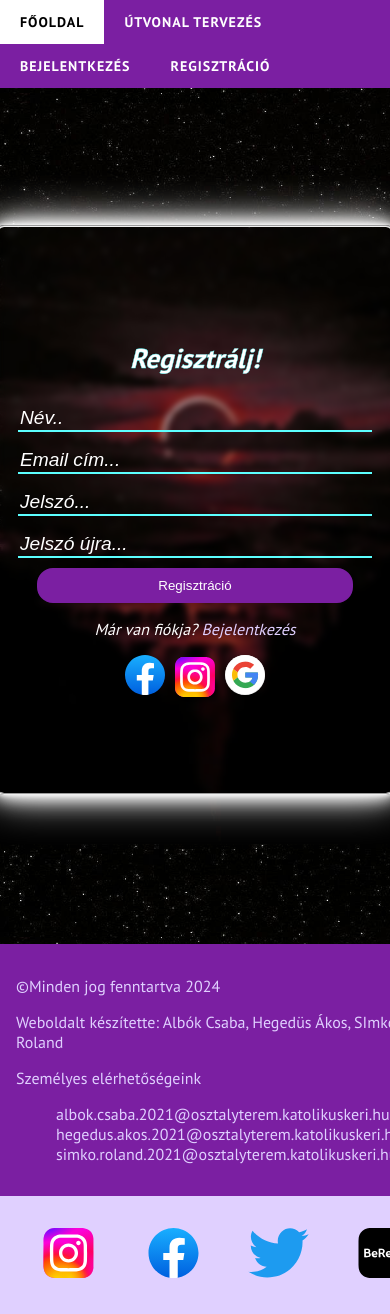
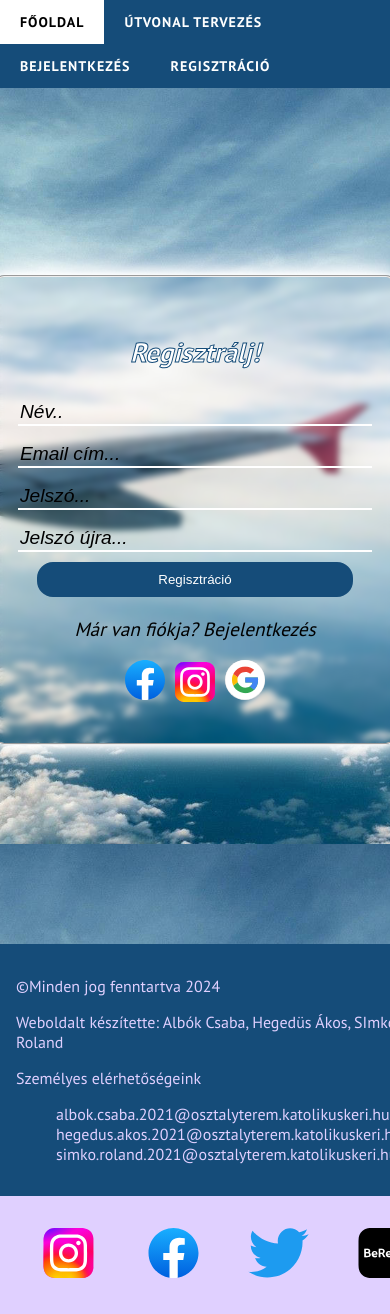
Before and after one commit to Cs4byk4hh/Utazasi-Iroda, a PHP site: page /regisztracio.html in a window 390 px wide; the page is wider, and only the part inside the window is pictured. Run offline with PHP 8.4, Linux system fonts and the light colour scheme.

Commit message:
Add files via upload

```diff
--- a/Utazasi-Iroda/UtazásiIroda/connect.php
+++ b/Utazasi-Iroda/UtazásiIroda/connect.php
@@ -10,7 +10,7 @@
         die('Connection Failed : '. $conn->connect_error);
     }
     else {
-        $stmt = $conn->prepare("insert into regisztraciotest(name, email, password, passwordagain) values(?, ?, ?, ?)");
+        $stmt = $conn->prepare("insert into registrationtest1(name, email, password, passwordagain) values(?, ?, ?, ?)");
         $stmt->bind_param("ssss", $name, $email, $password, $passwordagain);
         $stmt->execute();
         echo"Registration succesful!";
--- a/Utazasi-Iroda/UtazásiIroda/login.html
+++ b/Utazasi-Iroda/UtazásiIroda/login.html
@@ -28,7 +28,7 @@
         <main>
             <div class="box">
                 <div class="content">
-                    <form action="connect.php" method="get">
+                    <form action="login.html" method="get">
                         <fieldset>
                             <h2>Jelentkezz be!</h2>
                             <label for="username">
--- a/Utazasi-Iroda/UtazásiIroda/regisztracio.html
+++ b/Utazasi-Iroda/UtazásiIroda/regisztracio.html
@@ -13,14 +13,7 @@
             background-size: cover;
             background-attachment: fixed;
         }
-        @media (max-width: 600px) {
-            body {
-            background-image: url(Images/telefonbg.jpg);
-            background-repeat: no-repeat;
-            background-size: cover;
-            background-attachment: fixed;
-            }
-        }
+
     </style>
 </head>
 <body>
--- a/Utazasi-Iroda/UtazásiIroda/script.js
+++ b/Utazasi-Iroda/UtazásiIroda/script.js
@@ -0,0 +1,29 @@
+function from_country_search() {
+    let input = document.getElementById('from_searchbar').value
+    input = input.toLowerCase();
+    let x = document.getElementsByClassName('from_countries');
+
+    for (i = 0; i < x.length; i++) {
+      if (!x[i].innerHTML.toLowerCase().includes(input)) {
+        x[i].style.display = "none";
+      }
+      else {
+        x[i].style.display = "list-item";
+      }
+    }
+};
+
+function to_country_search() {
+    let input = document.getElementById('to_searchbar').value
+    input = input.toLowerCase();
+    let x = document.getElementsByClassName('to_countries');
+
+    for (i = 0; i < x.length; i++) {
+      if (!x[i].innerHTML.toLowerCase().includes(input)) {
+        x[i].style.display = "none";
+      }
+      else {
+        x[i].style.display = "list-item";
+      }
+    }
+};
--- a/Utazasi-Iroda/UtazásiIroda/style.css
+++ b/Utazasi-Iroda/UtazásiIroda/style.css
@@ -4,6 +4,8 @@
     --lightpurple: #e0d0ff;
     --white: #ffffff;
     --aqua: #5CFFFF;
+    --darkblue: #154c79;
+    --black: #000;
 }
 
 body {
@@ -13,7 +15,7 @@ body {
     font-family: 'PT Sans';
 }
 #cssmenu {
-  background: var(--violet);
+  background: var(--darkblue);
   margin: 0;
   width: auto;
   padding: 0;
@@ -443,7 +445,7 @@ ol, li {
   font-style: italic;
   font-size: 1.7rem;
   color: var(--white);
-  -webkit-text-stroke: 0.4px var(--aqua);
+  -webkit-text-stroke: 1px var(--darkblue);
 }
 .content fieldset label {
   display: flex;
@@ -459,11 +461,11 @@ ol, li {
   background-color: inherit;
   font-style: italic;
   font-size: 1.2rem;
-  border-bottom: 2px solid var(--aqua);
+  border-bottom: 2px solid var(--white);
   color: var(--lightpurple);
 }
 .content fieldset label > input::placeholder {
-  color: var(--white)
+  color: var(--black);
 }
 .content fieldset label > input:focus {
   outline: none;
@@ -474,8 +476,8 @@ form fieldset .center {
 }
 form fieldset .center > button {
   margin-top: 0.4vw;
-  border: 2px solid var(--violet);
-  background-color: var(--violet);
+  border: 2px solid var(--darkblue);
+  background-color: var(--darkblue);
   color: var(--white);
   border-radius: 1rem;
   padding: 0.5rem;
@@ -518,14 +520,20 @@ form fieldset .flex-container .center > img,
 form fieldset .flex-container .right > img {
   width: 40px;
 }
-form fieldset p {
-  color: var(--white);
+form fieldset p:first-of-type {
+  color: var(--darkblue);
   text-align: center;
   font-style: italic;
 }
+form fieldset p:last-of-type {
+  text-align: center;
+  font-style: italic;
+  color: var(--fekete);
+  font-size: 1.2rem;
+}
 form fieldset a {
   text-decoration: none;
-  color: var(--lightpurple);
+  color: var(--sotetkek);
 }
 footer {
     height: 150px;
@@ -536,7 +544,7 @@ footer .left {
     grid-column: 1 / 2;
     grid-row: 1 / 1;
     width: auto;
-    background: var(--violet);
+    background: var(--darkblue);
     color: var(--lightpurple);
     padding: 1rem;
 }
@@ -558,7 +566,7 @@ footer .right .flex-container p > a > img {
     height: 50px;
 }
 
-@media (max-width: 724px) {
+@media (max-width: 768px) {
     footer .left {
         grid-row: 1 / 1;
         grid-column: 1 / 1;
@@ -567,4 +575,39 @@ footer .right .flex-container p > a > img {
         grid-row: 2 / 2;
         grid-column: 1 / 1;
     }
+    .content fieldset {
+      height: 450px;
+    }
 }
+@media (max-width: 600px) {
+  footer .left {
+    grid-row: 1 / 1;
+    grid-column: 1 / 1;
+  }
+  footer .right {
+      grid-row: 2 / 2;
+      grid-column: 1 / 1;
+  }
+  .content fieldset {
+    height: auto;
+  }
+}
+@media (max-width: 992px) {
+  footer .left {
+    grid-row: 1 / 1;
+    grid-column: 1 / 1;
+  }
+  footer .right {
+      grid-row: 2 / 2;
+      grid-column: 1 / 1;
+  }
+  .content fieldset {
+    height: 400px;
+  }
+}
+
+@media (max-width: 1200px) {
+  .content fieldset {
+    height: 450px;
+  }
+}
```
Also changed, not shown: Utazasi-Iroda/UtazásiIroda/login.php (added, +39 -0 lines), Utazasi-Iroda/UtazásiIroda/tervezes.html (+23 -0 lines), Utazasi-Iroda/UtazásiIroda/Images/loginregisterbg.jpg.
